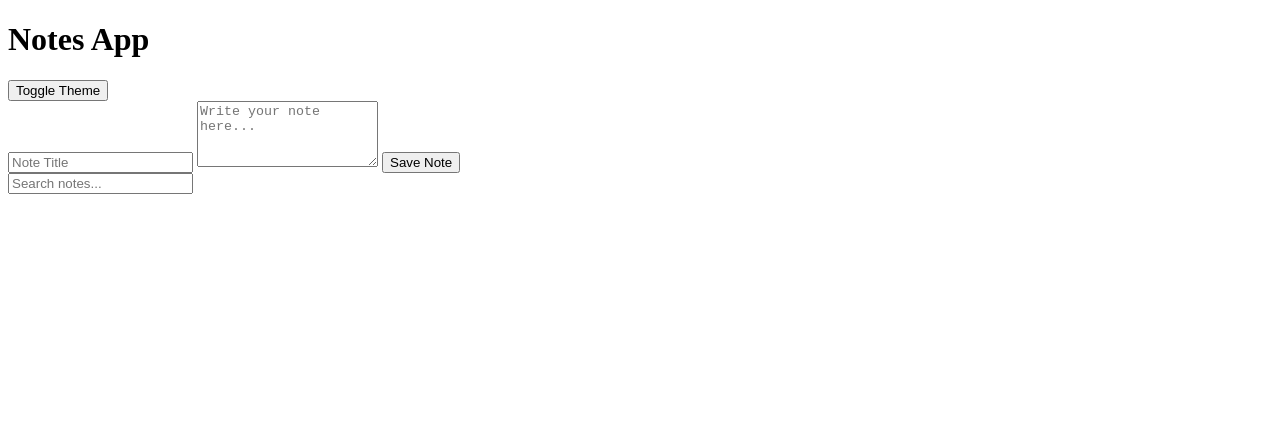
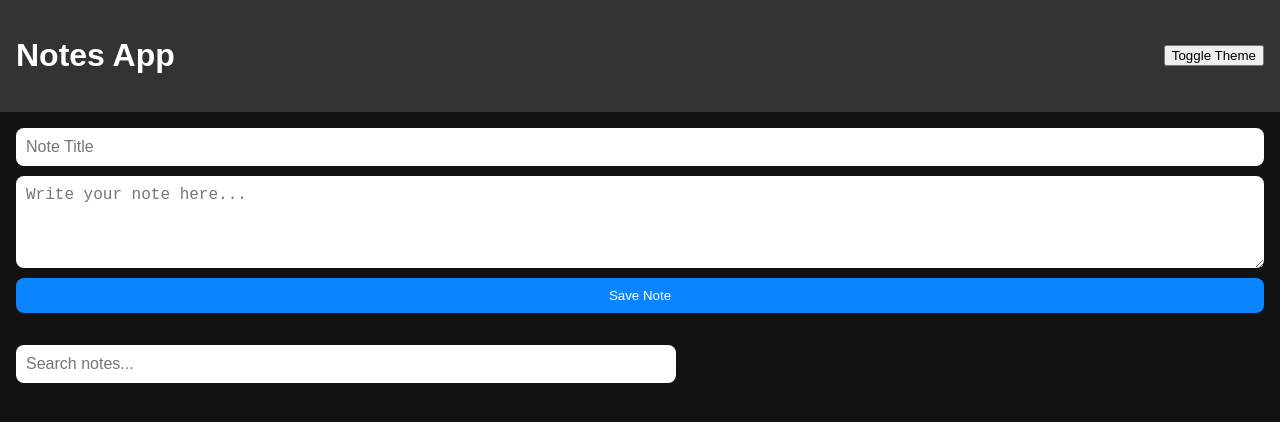
Before and after one commit to pavanchinna170/Notes_Assignment, a plain HTML site: page index.html in a window 1280 px wide. Drawn offline with Linux system fonts and the light colour scheme.

Commit message:
notes_ass

```diff
--- a/index.css
+++ b/index.css
@@ -1,4 +1,4 @@
-@import url('https://fonts.googleapis.com/css2?family=Bree+Serif&family=Caveat:wght@400;700&family=Lobster&family=Monoton&family=Open+Sans:ital,wght@0,400;0,700;1,400;1,700&family=Playfair+Display+SC:ital,wght@0,400;0,700;1,700&family=Playfair+Display:ital,wght@0,400;0,700;1,700&family=Roboto:ital,wght@0,400;0,700;1,400;1,700&family=Source+Sans+Pro:ital,wght@0,400;0,700;1,700&family=Work+Sans:ital,wght@0,400;0,700;1,700&display=swap');
+
 
 
 /* Global styles */
--- a/index.html
+++ b/index.html
@@ -5,7 +5,7 @@
     <meta charset="UTF-8" />
     <meta name="viewport" content="width=device-width, initial-scale=1.0" />
     <title>Notes Taking App</title>
-    <link rel="stylesheet" href="styles.css" />
+    <link rel="stylesheet" href="index.css" />
 </head>
 
 <body class="dark-theme">
@@ -29,7 +29,7 @@
         <section id="notesContainer"></section>
     </main>
 
-    <script src="script.js"></script>
+    <script src="index.js"></script>
 </body>
 
 </html>
```
